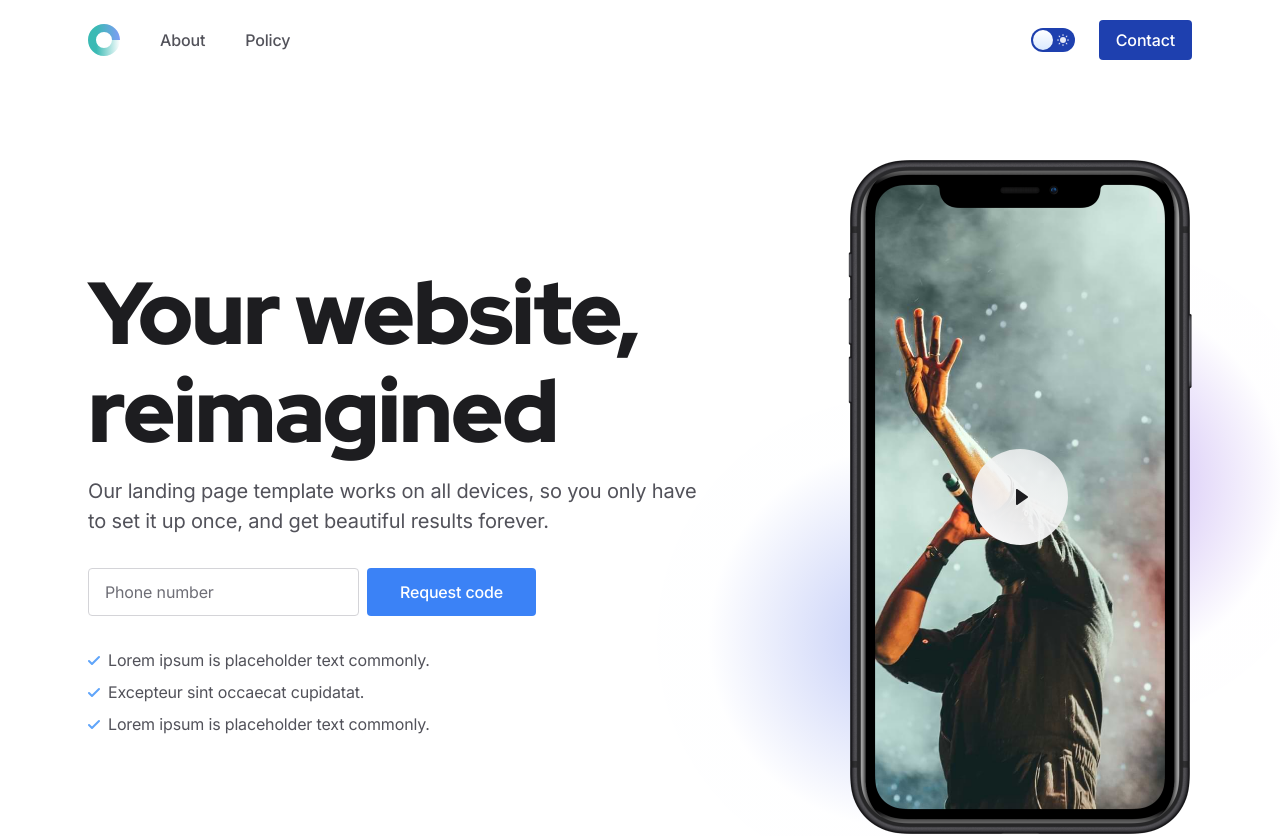
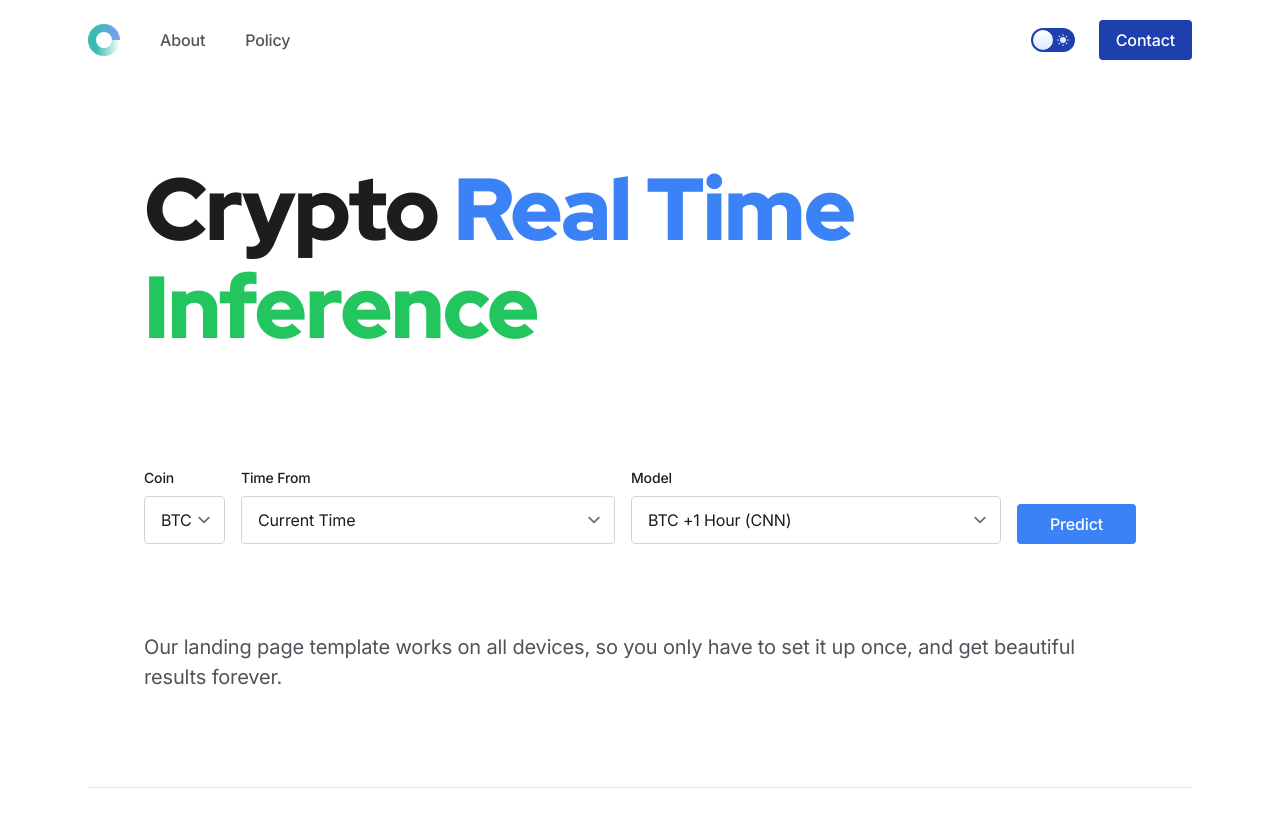
Before and after one commit to christopherkeim/crypto-real-time-inference, a Next.js app in the folder frontend/: page / in a window 1280 px wide. Shown: the top 836 px of the page. Built offline with nearby package versions, Linux system fonts and the light colour scheme.

Commit message:
Created hero with prediction form template

```diff
--- /dev/null
+++ b/frontend/components/PredictionForm.tsx
@@ -0,0 +1,84 @@
+"use client";
+
+export function PredictionForm() {
+  return (
+    <form
+      className="mt-8 w-full flex flex-col md:flex-row gap-1 md:gap-4"
+      data-aos="fade-down"
+      data-aos-delay="300"
+      onSubmit={(event) => {
+        event.preventDefault();
+        console.log(event);
+        // fetch from server
+      }}
+    >
+      <div className="flex flex-col">
+        <label
+          htmlFor="coin"
+          className="block mb-2 text-sm font-medium text-gray-900 dark:text-white"
+        >
+          Coin
+        </label>
+        <select
+          className="form-input w-full mb-2 mr-10 md:mr-4 py-2"
+          id="coin"
+          aria-label="Select Coin"
+        >
+          <option value="BTC">BTC</option>
+          {/* <option value="ETC">ETC</option> */}
+        </select>
+      </div>
+
+      <div className="flex flex-col grow">
+        <label
+          htmlFor="time"
+          className="block mb-2 text-sm font-medium text-gray-900 dark:text-white"
+        >
+          Time From
+        </label>
+        <select
+          className="form-input w-full mb-2 mr-4 py-2"
+          id="time"
+          aria-label="Coin"
+        >
+          <option value="CURRENT">Current Time</option>
+          <option value="LESS-1HR">Current Time - 1 Hour</option>
+          <option value="LESS-2HR">Current Time - 2 Hour</option>
+          <option value="LESS-3HR">Current Time - 3 Hour</option>
+          <option value="LESS-4HR">Current Time - 4 Hour</option>
+          <option value="LESS-5HR">Current Time - 5 Hour</option>
+          <option value="LESS-6HR">Current Time - 6 Hour</option>
+          <option value="LESS-7HR">Current Time - 7 Hour</option>
+          <option value="LESS-8HR">Current Time - 8 Hour</option>
+          <option value="LESS-9HR">Current Time - 9 Hour</option>
+        </select>
+      </div>
+
+      <div className="flex flex-col grow">
+        <label
+          htmlFor="model"
+          className="block mb-2 text-sm font-medium text-gray-900 dark:text-white"
+        >
+          Model
+        </label>
+        <select
+          className="form-input w-full mb-2 mr-4 py-2"
+          id="model"
+          aria-label="Select Model"
+        >
+          <option value="BTC-1HR-CNN">BTC +1 Hour (CNN)</option>
+          <option value="BTC-1HR-LASSO">BTC +1 Hour (LASSO)</option>
+          {/* <option value="ETC-1HR-CNN">ETC +1 Hour (CNN)</option> */}
+          {/* <option value="ETC-1HR-LASSO">ETC +1 Hour (LASSO)</option> */}
+        </select>
+      </div>
+
+      <button
+        type="submit"
+        className="btn text-white bg-blue-500 hover:bg-blue-400 h-10 mt-auto mb-2"
+      >
+        Predict
+      </button>
+    </form>
+  );
+}
--- a/frontend/components/hero-home.tsx
+++ b/frontend/components/hero-home.tsx
@@ -1,104 +1,25 @@
-import VideoThumb from "@/public/images/mockup-image-01.jpg";
-import ModalVideoIphone from "@/components/modal-video-iphone";
+import { PredictionForm } from "./PredictionForm";
 
 export default function HeroHome() {
   return (
     <section>
-      <div className="max-w-6xl mx-auto px-4 sm:px-6">
-        <div className="pt-32 pb-10 md:pt-40 md:pb-16">
-          {/* Hero content */}
-          <div className="md:grid md:grid-cols-12 md:gap-12 lg:gap-20 items-center">
-            {/* Content */}
-            <div className="md:col-span-7 lg:col-span-7 mb-8 md:mb-0 text-center md:text-left">
+      <div className="max-w-6xl mx-auto px-4 sm:px-6 md:px-12 lg:px-20 pt-32 pb-10 md:pt-40 md:pb-16 flex flex-col md:gap-12 lg:gap-20 items-center mb-8 text-left">
         <h1
-                className="h1 lg:text-6xl mb-4 font-red-hat-display font-black"
+          className="h1 lg:text-6xl font-red-hat-display font-black"
           data-aos="fade-down"
         >
-                Your website, reimagined
+          Crypto <span className="text-blue-500">Real Time</span>{" "}
+          <span className="text-green-500">Inference</span>
         </h1>
+        <PredictionForm />
         <p
           className="text-xl text-gray-600 dark:text-gray-400"
           data-aos="fade-down"
           data-aos-delay="150"
         >
-                Our landing page template works on all devices, so you only have
-                to set it up once, and get beautiful results forever.
+          Our landing page template works on all devices, so you only have to
+          set it up once, and get beautiful results forever.
         </p>
-              {/* CTA form */}
-              <form className="mt-8" data-aos="fade-down" data-aos-delay="300">
-                <div className="flex flex-col sm:flex-row justify-center max-w-sm mx-auto sm:max-w-md md:mx-0">
-                  <input
-                    type="tel"
-                    className="form-input w-full mb-2 sm:mb-0 sm:mr-2"
-                    placeholder="Phone number"
-                    aria-label="Phone number"
-                  />
-                  <a
-                    className="btn text-white bg-blue-500 hover:bg-blue-400 shrink-0"
-                    href="#0"
-                  >
-                    Request code
-                  </a>
-                </div>
-                {/* Success message */}
-                {/* <p className="text-center md:text-left mt-2 opacity-75 text-sm">Thanks for subscribing!</p> */}
-              </form>
-              <ul
-                className="max-w-sm sm:max-w-md mx-auto md:max-w-none text-gray-600 dark:text-gray-400 mt-8 -mb-2"
-                data-aos="fade-down"
-                data-aos-delay="450"
-              >
-                <li className="flex items-center mb-2">
-                  <svg
-                    className="w-3 h-3 fill-current text-blue-400 mr-2 shrink-0"
-                    viewBox="0 0 12 12"
-                    xmlns="http://www.w3.org/2000/svg"
-                  >
-                    <path d="M10.28 2.28L3.989 8.575 1.695 6.28A1 1 0 00.28 7.695l3 3a1 1 0 001.414 0l7-7A1 1 0 0010.28 2.28z" />
-                  </svg>
-                  <span>Lorem ipsum is placeholder text commonly.</span>
-                </li>
-                <li className="flex items-center mb-2">
-                  <svg
-                    className="w-3 h-3 fill-current text-blue-400 mr-2 shrink-0"
-                    viewBox="0 0 12 12"
-                    xmlns="http://www.w3.org/2000/svg"
-                  >
-                    <path d="M10.28 2.28L3.989 8.575 1.695 6.28A1 1 0 00.28 7.695l3 3a1 1 0 001.414 0l7-7A1 1 0 0010.28 2.28z" />
-                  </svg>
-                  <span>Excepteur sint occaecat cupidatat.</span>
-                </li>
-                <li className="flex items-center mb-2">
-                  <svg
-                    className="w-3 h-3 fill-current text-blue-400 mr-2 shrink-0"
-                    viewBox="0 0 12 12"
-                    xmlns="http://www.w3.org/2000/svg"
-                  >
-                    <path d="M10.28 2.28L3.989 8.575 1.695 6.28A1 1 0 00.28 7.695l3 3a1 1 0 001.414 0l7-7A1 1 0 0010.28 2.28z" />
-                  </svg>
-                  <span>Lorem ipsum is placeholder text commonly.</span>
-                </li>
-              </ul>
-            </div>
-
-            {/* Mobile mockup */}
-            <div
-              className="md:col-span-5 lg:col-span-5 text-center md:text-right"
-              data-aos="fade-up"
-              data-aos-delay="450"
-            >
-              <ModalVideoIphone
-                thumb={VideoThumb}
-                thumbWidth={290}
-                thumbHeight={624}
-                thumbAlt="Modal video thumbnail"
-                video="/videos/video.mp4"
-                videoWidth={1920}
-                videoHeight={1080}
-              />
-            </div>
-          </div>
-        </div>
       </div>
     </section>
   );
```
Lines whose indentation alone changed are shown as unchanged.
